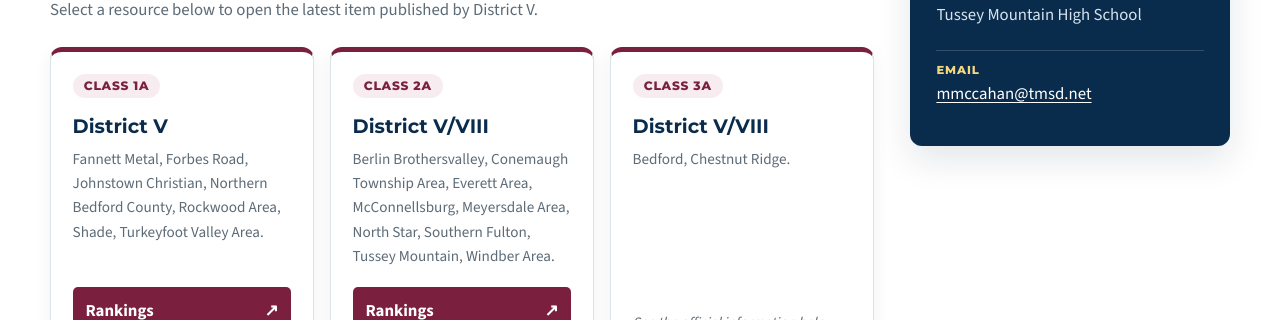
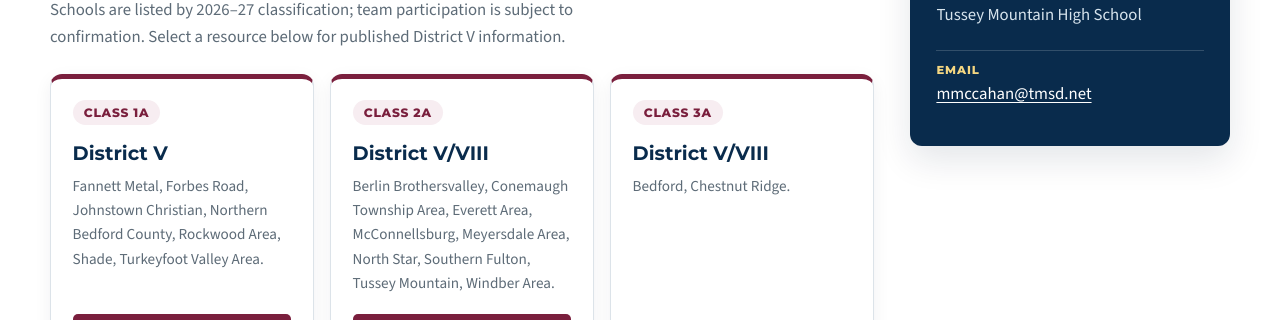
Before and after one commit to ezeznanski/piaa-district-5, a plain HTML site: page girls-basketball.html in a window 1280 px wide. Shown: the part 780-1100 px from the top of the page. Drawn offline with nearby package versions, Linux system fonts and the light colour scheme.

Commit message:
Explain winter sport classification team lists and participation status

```diff
--- a/girls-basketball.html
+++ b/girls-basketball.html
@@ -1,4 +1,4 @@
 <!DOCTYPE html><html lang="en"><head><meta charset="UTF-8"><meta name="viewport" content="width=device-width,initial-scale=1"><meta name="description" content="PIAA District V sport rankings, brackets, information and chairman contact details."><title>Sports | PIAA District V</title><link rel="preconnect" href="https://fonts.googleapis.com"><link rel="preconnect" href="https://fonts.gstatic.com" crossorigin><link href="https://fonts.googleapis.com/css2?family=Montserrat:wght@600;700;800&family=Source+Sans+3:wght@400;600;700&display=swap" rel="stylesheet"><link rel="stylesheet" href="styles.css"></head><body data-sport="girls-basketball">
 <a class="skip-link" href="#main-content">Skip to main content</a><header class="site-header"><div class="utility-bar"><div class="container utility-inner"><span>Pennsylvania Interscholastic Athletic Association</span><a href="https://www.piaa.org/" target="_blank" rel="noopener">PIAA State Website</a></div></div><div class="container brand-row"><a class="brand" href="index.html"><span class="brand-mark" aria-hidden="true">V</span><span><strong>PIAA District V</strong><small>Serving Bedford, Fulton &amp; Somerset Counties</small></span></a><button class="menu-button" type="button" aria-expanded="false" aria-controls="site-navigation"><span class="menu-icon" aria-hidden="true"></span><span>Menu</span></button></div><nav id="site-navigation" class="site-nav" aria-label="Main navigation"><div class="container"><ul><li><a href="index.html">Home</a></li><li><a href="schools.html">Schools</a></li><li><a class="active" href="sports.html">Sports</a></li><li><a href="https://events.hometownticketing.com/boxoffice/piaad5/L2VtYmVkL2FsbA%3D%3D" target="_blank" rel="noopener">Playoff Tickets</a></li><li><a href="champions.html">Past Champions</a></li><li><a href="documents.html">Forms &amp; Documents</a></li><li><a href="meetings.html">Meetings &amp; Minutes</a></li><li><a href="committee.html">Committee</a></li></ul></div></nav></header>
-<main id="main-content"><section class="sport-detail-hero"><div class="container"><a class="back-link" href="sports.html">← All Sports Reports</a><div class="sport-title-row"><span id="sport-icon" class="sport-title-icon" aria-hidden="true"></span><div><p id="sport-season" class="eyebrow">District V Sport</p><h1 id="sport-title">Sport</h1><p id="sport-description"></p></div></div></div></section><section class="sport-overview section"><div class="container detail-grid"><div><div class="section-heading compact"><p class="eyebrow">2026–2027 Season</p><h2 id="resource-title">Resources</h2><p>Select a resource below to open the latest item published by District V.</p></div><div id="classification-grid" class="classification-grid"></div></div><aside id="chairman-card" class="chairman-card"></aside></div></section><section class="featured-documents"><div class="container"><div class="section-heading compact"><p class="eyebrow">Official Documents</p><h2>Season Information</h2></div><div id="document-grid" class="document-grid"></div></div></section></main>
+<main id="main-content"><section class="sport-detail-hero"><div class="container"><a class="back-link" href="sports.html">← All Sports Reports</a><div class="sport-title-row"><span id="sport-icon" class="sport-title-icon" aria-hidden="true"></span><div><p id="sport-season" class="eyebrow">District V Sport</p><h1 id="sport-title">Sport</h1><p id="sport-description"></p></div></div></div></section><section class="sport-overview section"><div class="container detail-grid"><div><div class="section-heading compact"><p class="eyebrow">2026–2027 Season</p><h2 id="resource-title">Resources</h2><p>Schools are listed by 2026–27 classification; team participation is subject to confirmation. Select a resource below for published District V information.</p></div><div id="classification-grid" class="classification-grid"></div></div><aside id="chairman-card" class="chairman-card"></aside></div></section><section class="featured-documents"><div class="container"><div class="section-heading compact"><p class="eyebrow">Official Documents</p><h2>Season Information</h2></div><div id="document-grid" class="document-grid"></div></div></section></main>
 <footer class="site-footer"><div class="container footer-grid"><div class="footer-brand"><span class="brand-mark small" aria-hidden="true">V</span><div><strong>PIAA District V</strong><p>Bedford, Fulton &amp; Somerset Counties</p></div></div><p>&copy; <span id="current-year"></span> PIAA District V. All rights reserved.</p></div></footer><script src="seasonal-sports.js"></script><script src="script.js"></script></body></html>
```
